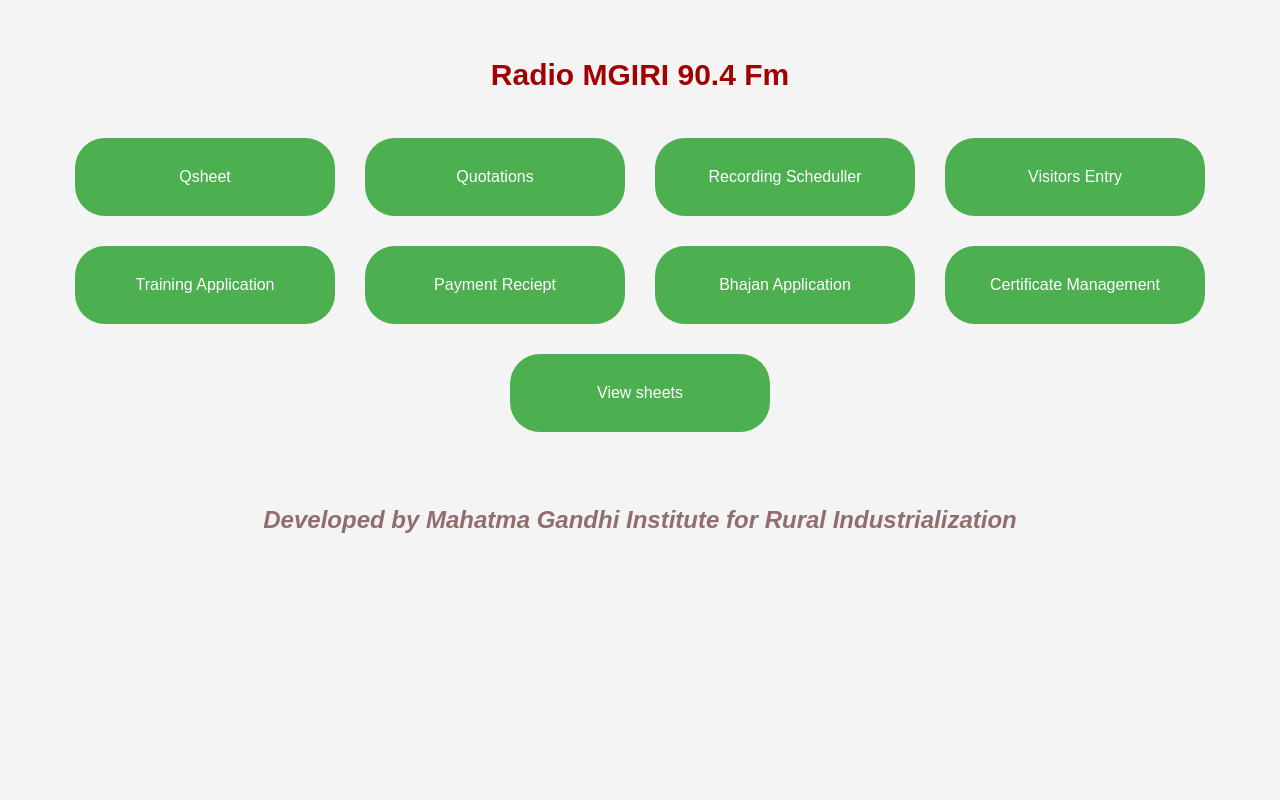
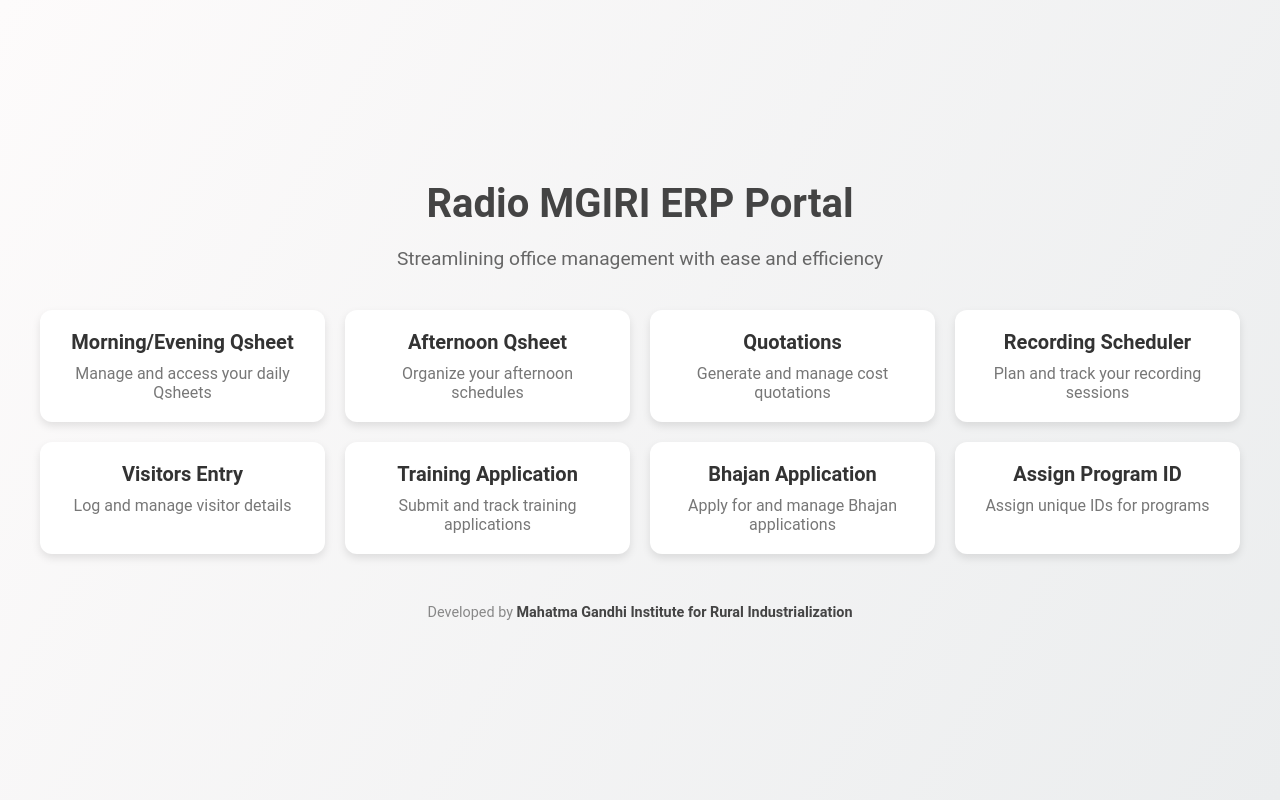
Before and after one commit to MGIRIRadio/office, a plain HTML site: page Index.html in a window 1280 px wide. Drawn offline with Linux system fonts and the light colour scheme.

Commit message:
Update Index.html
Revamped ui

```diff
--- a/Index.html
+++ b/Index.html
@@ -1,79 +1,149 @@
 <!DOCTYPE html>
 <html lang="en">
 <head>
-	<!--This code is written by Lakhan Raut, Radio MGIRI 90.4 fm-->
     <meta charset="UTF-8">
     <meta name="viewport" content="width=device-width, initial-scale=1.0">
-    <title>Radio MGIRI Ofiice</title>
+    <title>Radio MGIRI ERP</title>
     <style>
+        /* General Reset */
+        * {
+            margin: 0;
+            padding: 0;
+            box-sizing: border-box;
+        }
+
         body {
-            font-family: Arial, sans-serif;
-            background-color: #f4f4f4;
+            font-family: 'Roboto', sans-serif;
+            background: linear-gradient(120deg, #fdfbfb 0%, #ebedee 100%);
+            color: #333;
+            display: flex;
+            flex-direction: column;
+            align-items: center;
+            justify-content: center;
+            min-height: 100vh;
+            padding: 20px;
+        }
+
+        h1 {
+            font-size: 2.5rem;
+            margin-bottom: 20px;
+            color: #444;
+        }
+
+        .subheading {
+            font-size: 1.2rem;
+            margin-bottom: 40px;
+            color: #666;
+        }
+
+        .container {
+            display: grid;
+            grid-template-columns: repeat(auto-fit, minmax(250px, 1fr));
+            gap: 20px;
+            width: 100%;
+            max-width: 1200px;
+        }
+
+        .card {
+            background: #fff;
+            border-radius: 12px;
+            box-shadow: 0 4px 8px rgba(0, 0, 0, 0.1);
+            transition: transform 0.3s, box-shadow 0.3s;
             text-align: center;
             padding: 20px;
+            cursor: pointer;
         }
-        h4 {
+
+        .card:hover {
+            transform: translateY(-10px);
+            box-shadow: 0 8px 16px rgba(0, 0, 0, 0.2);
+        }
+
+        .card h3 {
+            font-size: 1.25rem;
             color: #333;
+            margin-bottom: 10px;
         }
-        .container {
-            display: flex;
-            justify-content: center;
-            flex-wrap: wrap;
-            gap: 30px;
+
+        .card p {
+            font-size: 1rem;
+            color: #777;
         }
-        .box {
-            background-color: #4CAF50;
-            color: white;
-            padding: 30px;
-            width: 200px;
+
+        .footer {
+            margin-top: 50px;
+            font-size: 0.9rem;
+            color: #888;
             text-align: center;
-            border-radius: 30px;
-            cursor: pointer;
-            transition: transform 0.3s, background-color 0.3s;
         }
-        h3
-        {
-				margin-bottom: 10px;
-				font-size: 30px;
-				color: rgb(160, 2, 2);
-			}
 
-			h5 {
-				text-align: center;
-				margin-bottom: 40px;
-				font-size: 40px;
-				color: rgb(172, 0, 0);
-			}
-        .box:hover {
-            background-color: #45a049;
-            transform: scale(1.3);
+        .footer span {
+            color: #444;
+            font-weight: bold;
+        }
+
+        @media (max-width: 768px) {
+            h1 {
+                font-size: 2rem;
+            }
+
+            .subheading {
+                font-size: 1rem;
+            }
+
+            .card {
+                padding: 15px;
+            }
         }
     </style>
 </head>
 <body>
-    <h3></H3>
-        <H3>Radio MGIRI 90.4 Fm </H3>
-        <br><br>
+    <h1>Radio MGIRI ERP Portal</h1>
+    <p class="subheading">Streamlining office management with ease and efficiency</p>
+
     <div class="container">
-        <div class="box" onclick="redirect('https://mgiriradio.github.io/office/Qsheet.html')">Qsheet</div>
-        <div class="box" onclick="redirect('https://mgiriradio.github.io/office/Quotation.html')">Quotations</div>
-        <div class="box" onclick="redirect('https://mgiriradio.github.io/office/Recording.html')">Recording Scheduller</div>
-        <div class="box" onclick="redirect('https://mgiriradio.github.io/office/Visitors Entry.html')">Visitors Entry</div>
-        <div class="box" onclick="redirect('https://docs.google.com/forms/d/e/1FAIpQLSdzMV2Uv97-o4VJlEsDeHoN0AoEzs46IN0uV-HEvEoGTqd_pQ/viewform?usp=sf_link')">Training Application</div>
-        <div class="box" onclick="redirect('https://docs.google.com/forms/d/e/1FAIpQLSdZnMXVQD1JQ41LliNG0XQPqkZaJISo6UviiyyoX9sOPub-1g/viewform?usp=sf_link')">Payment Reciept</div>
-        <div class="box" onclick="redirect('https://docs.google.com/forms/d/e/1FAIpQLSc1TlDi9NRCkamtVzKXl8zEzLRazgn9Yg_-Rj7P6jD9LCjMtg/viewform?usp=sf_link')">Bhajan Application</div>
-        <div class="box" onclick="redirect('https://docs.google.com/forms/d/e/1FAIpQLSda0cwYZ2OctcgaBimUEPs1Od7mhxZ_0MHKNH_UolYZ7JBNoQ/viewform?usp=sf_link')">Certificate Management</div>
-        <div class="box" onclick="redirect('https://docs.google.com/spreadsheets/d/1cD087-rCPfEd2R1fdhy6UlYEOJ-HzodDIgGfKtrcCTg/edit?gid=0#gid=0')">View sheets</div>
+        <div class="card" onclick="redirect('https://mgiriradio.github.io/office/Qsheet.html')">
+            <h3>Morning/Evening Qsheet</h3>
+            <p>Manage and access your daily Qsheets</p>
+        </div>
+        <div class="card" onclick="redirect('https://mgiriradio.github.io/office/Aftenroon.html')">
+            <h3>Afternoon Qsheet</h3>
+            <p>Organize your afternoon schedules</p>
+        </div>
+        <div class="card" onclick="redirect('https://mgiriradio.github.io/office/Quotation.html')">
+            <h3>Quotations</h3>
+            <p>Generate and manage cost quotations</p>
+        </div>
+        <div class="card" onclick="redirect('https://mgiriradio.github.io/office/Recording.html')">
+            <h3>Recording Scheduler</h3>
+            <p>Plan and track your recording sessions</p>
+        </div>
+        <div class="card" onclick="redirect('https://mgiriradio.github.io/office/Visitors Entry.html')">
+            <h3>Visitors Entry</h3>
+            <p>Log and manage visitor details</p>
+        </div>
+        <div class="card" onclick="redirect('https://mgiriradio.github.io/office/apply-training.html')">
+            <h3>Training Application</h3>
+            <p>Submit and track training applications</p>
+        </div>
+        <div class="card" onclick="redirect('https://mgiriradio.github.io/office/apply-for-bhajan.html')">
+            <h3>Bhajan Application</h3>
+            <p>Apply for and manage Bhajan applications</p>
+        </div>
+        <div class="card" onclick="redirect('https://mgiriradio.github.io/office/Program-ID.html')">
+            <h3>Assign Program ID</h3>
+            <p>Assign unique IDs for programs</p>
+        </div>
+    </div>
 
+    <footer class="footer">
+        Developed by <span>Mahatma Gandhi Institute for Rural Industrialization</span>
+    </footer>
 
-    </div>
-    <br><br><br><h2 style="text-align: center; font-style: italic; color: rgb(146, 109, 109);">Developed by Mahatma Gandhi Institute for Rural Industrialization</h2>
     <script>
         function redirect(url) {
-            window.open(url, '_blank'); // Open in a new tab
+            window.open(url, '_blank');
         }
     </script>
-<!--The above code is written by Lakhan Raut, Radio MGIRI 90.4 fm-->
 </body>
-
 </html>
```
